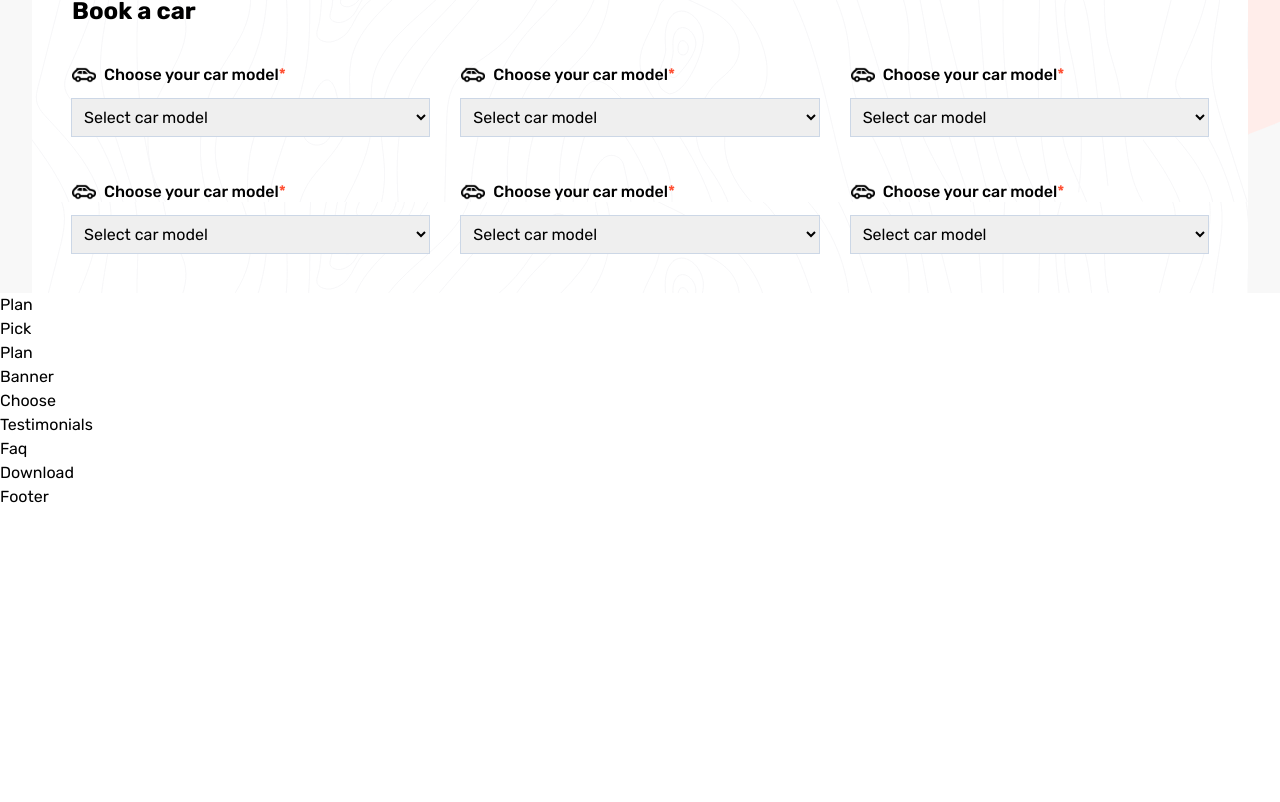
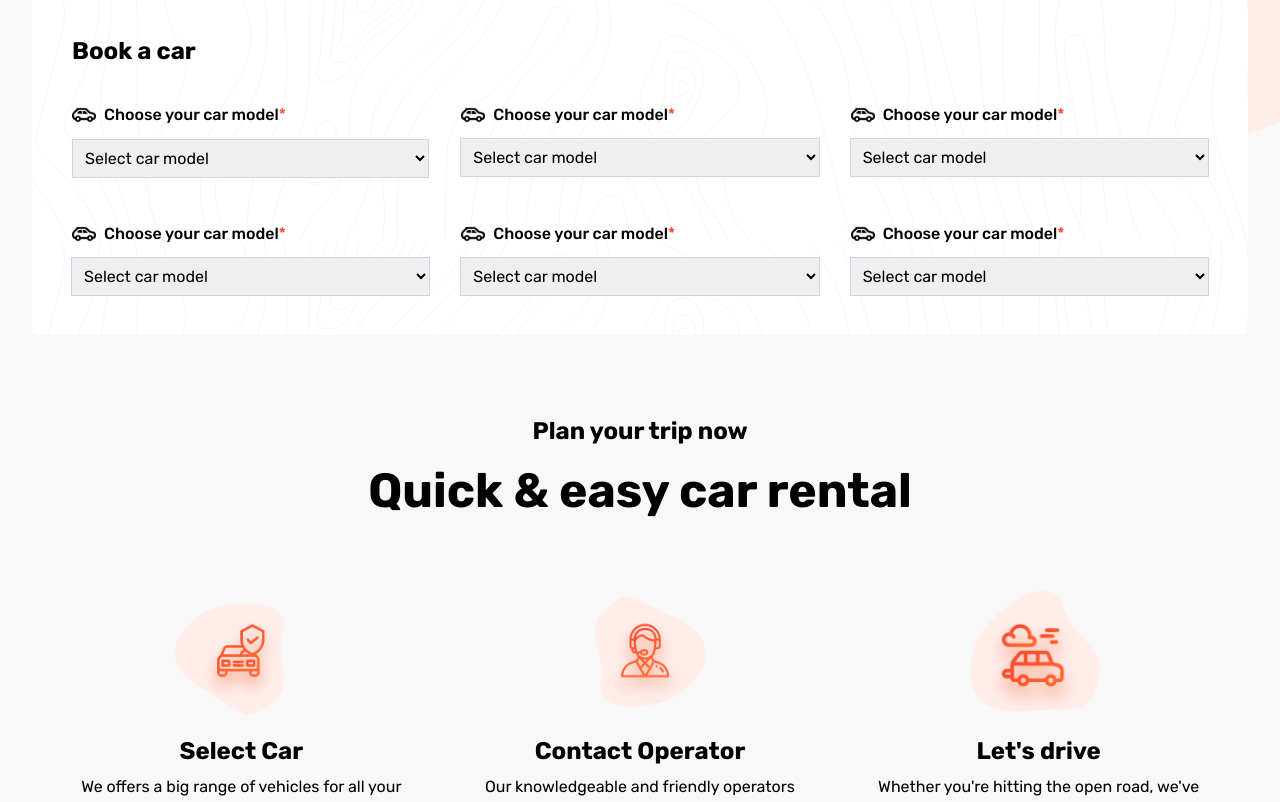
Before and after one commit to KarolKotomski/Car-Rental, a React (Create React App) app: page / in a window 1280 px wide. Shown: the part 674-1476 px from the top of the page. Before the commit the page ends 1183 px from the top, so only its background shows below. Built offline with nearby package versions, Linux system fonts and the light colour scheme.

Commit message:
PlanSection added and styled. Paddings adjusted on HomePage and Booking section

```diff
--- a/src/components/Booking.tsx
+++ b/src/components/Booking.tsx
@@ -2,9 +2,9 @@ import carIcon from "../icons/car_icon.png";
 
 const Booking = () => {
 	return (
-		<div className='bg-gray4'>
+		<div className='bg-gray4 py-10'>
 			<div className='container'>
-				<div className='p-10 bg-booking bg-white relative z-10'>
+				<div className='p-10 bg-booking bg-white relative z-10 rounded-md'>
 					<h2 className='text-2xl font-bold pb-6'>Book a car</h2>
 					<div className='grid grid-cols-3 gap-8'>
 						<form className='flex flex-col'>
@@ -13,14 +13,14 @@ const Booking = () => {
 									<img className='w-6' alt='car icon' src={carIcon}></img>
 								</div>
 								<div>
-									<label className='flex font-medium py-3'>
+									<label className='flex font-medium py-3 whitespace-nowrap'>
 										Choose your car model<span className='text-orange'>*</span>
 									</label>
 								</div>
 							</div>
 							<div>
 								<select
-									className='w-full outline outline-1 outline-[#ccd7e6] p-2'
+									className='w-full border border-[#ccd7e6] p-2'
 									name='car_model'
 									id='car_model'>
 									<option className='text-[#ababab]' value='Select car model'>
--- /dev/null
+++ b/src/components/Plan.tsx
@@ -0,0 +1,23 @@
+import icon1 from "../images/plan/icon1.png";
+import icon2 from "../images/plan/icon2.png";
+import icon3 from "../images/plan/icon3.png";
+import PlanSection from "./PlanSection";
+
+export const Plan = () => {
+	return (
+		<div className='bg-gray4 py-10 flex flex-col items-center'>
+			<div className="container">
+			<div className='text-center font-bold'>
+				<h3 className='text-2xl'>Plan your trip now</h3>
+				<h2 className='text-5xl pt-5 pb-10'>Quick & easy car rental</h2>
+			</div>
+			<div className='grid grid-cols-1 sm:grid-cols-2 md:grid-cols-3 gap-5 px-5 py-5'>
+				<PlanSection picture={icon1} header="Select Car" paragraph="We offers a big range of vehicles for all your driving needs. We have the perfect car to meet your needs"/>
+				<PlanSection picture={icon2} header="Contact Operator" paragraph="Our knowledgeable and friendly operators are always ready to help with any questions or concerns"/>
+				<PlanSection picture={icon3} header="Let's drive" paragraph="Whether you're hitting the open road, we've got you covered with our wide range of cars"/>
+			</div>
+			</div>
+
+		</div>
+	);
+};
--- /dev/null
+++ b/src/components/PlanSection.tsx
@@ -0,0 +1,21 @@
+interface Props {
+	picture: string;
+	header: string;
+	paragraph: string;
+}
+
+const PlanSection = ({ picture, header, paragraph }: Props) => {
+	return (
+		<>
+			<div className='flex flex-col items-center justify-start px-6'>
+				<div className="w-40 h-40 flex items-center">
+					<img className="w-full h-full" src={picture} alt='service icon' />
+				</div>
+				<h3 className='text-2xl font-bold pb-2 text-center'>{header}</h3>
+				<p className='text-center'>{paragraph}</p>
+			</div>
+		</>
+	);
+};
+
+export default PlanSection;
--- a/src/pages/Home.tsx
+++ b/src/pages/Home.tsx
@@ -1,5 +1,6 @@
 import Hero from "../components/Hero";
 import Booking from "../components/Booking";
+import { Plan } from "../components/Plan";
 
 const Home = () => {
 	return (
@@ -10,7 +11,9 @@ const Home = () => {
 			<section>
 				<Booking />
 			</section>
-			<section>Plan</section>
+			<section>
+				<Plan />
+			</section>
 			<section>Pick</section>
 			<section>Plan</section>
 			<section>Banner</section>
```
Lines whose indentation alone changed are shown as unchanged.
